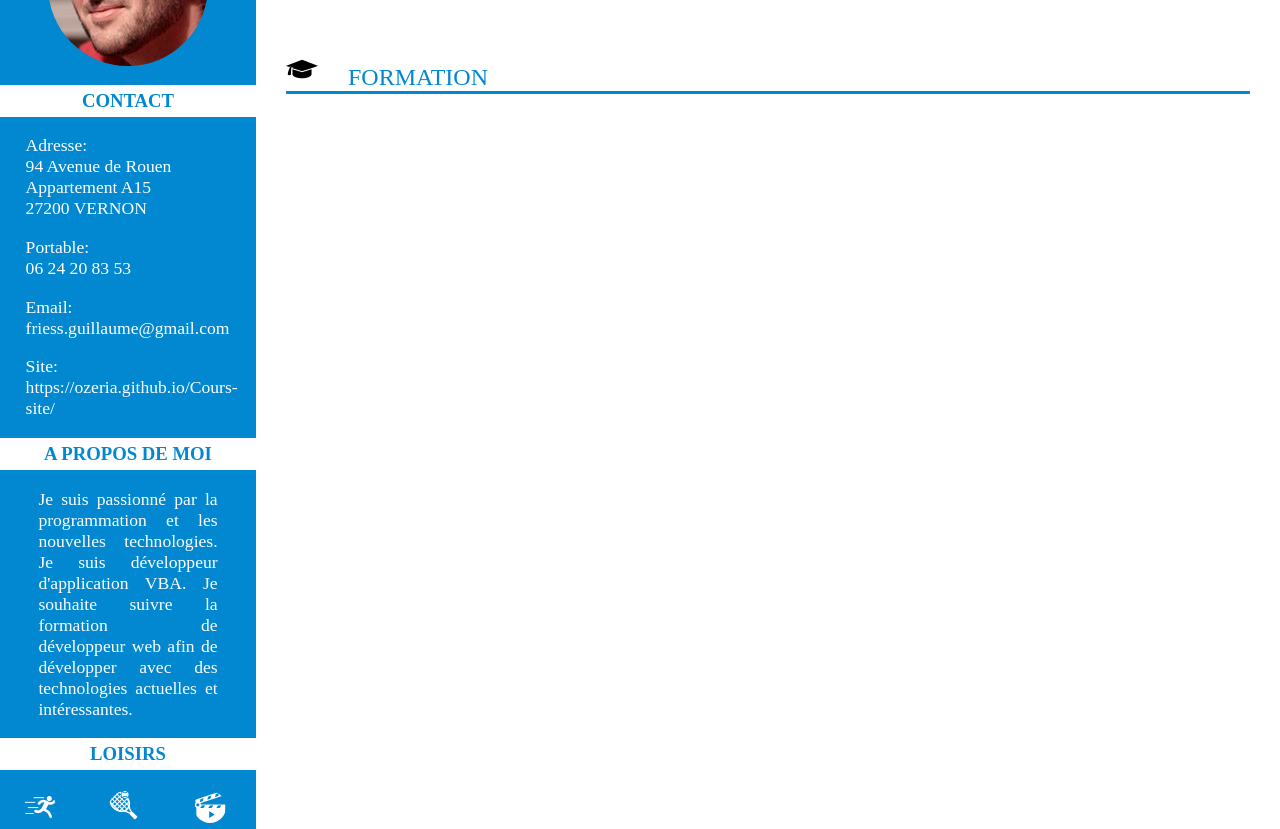
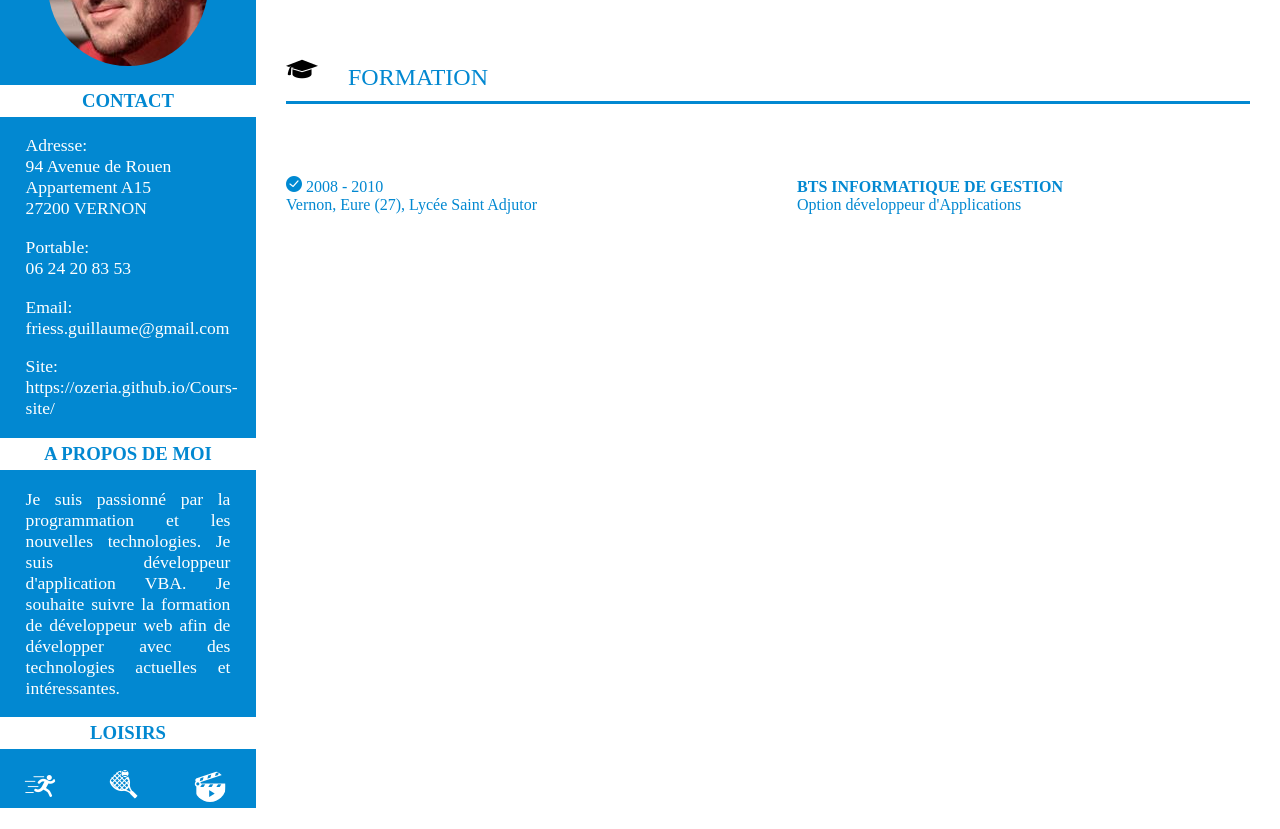
Before and after one commit to Ozeria/Cours-site, a plain HTML site: page index.html in a window 1280 px wide. Shown: the part 110-939 px from the top of the page. After the commit the page ends 918 px from the top, so only its background shows below. Drawn offline with Linux system fonts and the light colour scheme.

Commit message:
v3
ajout du diplome

```diff
--- a/index.html
+++ b/index.html
@@ -8,7 +8,7 @@
 
     <body>
     	<div id="page">
-    	<aside>
+    	<aside id="gauche">
     	   <p><img class="Portait" src="Portrait.jpg" alt="Ma Photo"></p>
            <h3>CONTACT</h3>
            <p class="content">Adresse: <br /> 94 Avenue de Rouen <br /> Appartement A15 <br /> 27200 VERNON</p>
@@ -29,7 +29,10 @@
             <br /><br />
             <div class="titre"><img src="students-cap.png" alt="student"></div><div class="titre">FORMATION</div>
             <div id="bloc"></div>
-            <div class="diplome"></div> <div class="desc"></div>
+            <br /><br />
+            <br /><br />
+            <div class="diplome"><img src="success.png" alt="success" color="#0288D1">  2008 - 2010 <br />
+            Vernon, Eure (27), Lycée Saint Adjutor</div> <div class="desc"><span class="titleDip">BTS INFORMATIQUE DE GESTION</span> <br /> Option développeur d'Applications</div>
     	</main>
     </div>
     </body>
--- a/style.css
+++ b/style.css
@@ -7,7 +7,7 @@ body{
 	display: flex;
 }
 
-#page aside{
+#gauche{
 	width: 20%;
 	background-color: #0288D1;
 	color:#ffffff;
@@ -91,11 +91,29 @@ div.titre{
 	color: #0288D1;
 	font-style: bold;
 	font-size: 1.5em;
+	margin-bottom: 10px;
 }
 
 #page p.moi{
-	margin-left: 15%;
+	margin-left: 10%;
 	font-size: 1.1em;
 	text-align: justify;
-	margin-right: 15%;
+	margin-right: 10%;
 }
+
+#page div.diplome{
+	color:#0288D1;
+	margin-left: 30px;
+	display: inline-block;
+}
+
+#page div.desc{
+	color:#0288D1;
+	margin-left: 25%;
+	display: inline-block;
+}
+
+#page .titleDip{
+	text-transform: uppercase;
+	font-weight : bold;
+}
```
Also changed, not shown: success.png (added).
